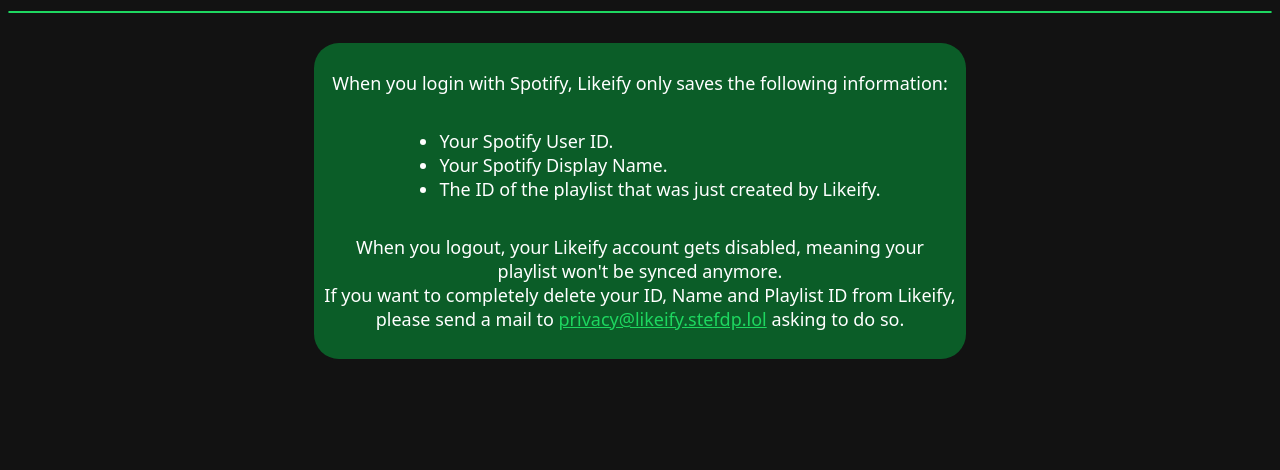
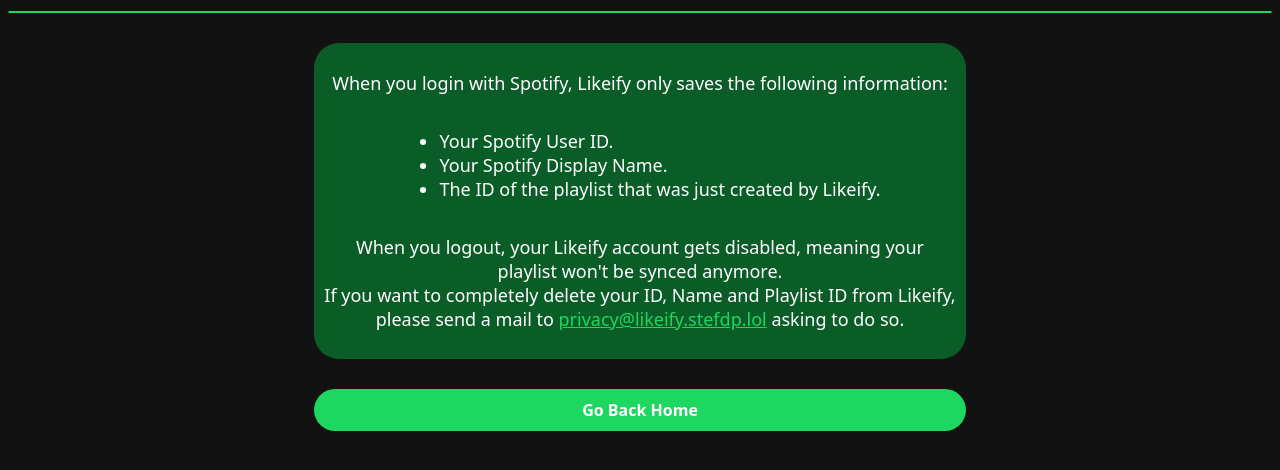
Before and after one commit to Stef-00012/Likeify, a website: page src/frontend/privacy/index.html in a window 1280 px wide. Shown: the part 124-594 px from the top of the page. Drawn offline with Linux system fonts and the light colour scheme.

Commit message:
home button

```diff
--- a/src/frontend/privacy/index.html
+++ b/src/frontend/privacy/index.html
@@ -6,7 +6,7 @@
         <meta name="og:title" content="Likeify - Privacy Policy">
         <meta name="og:description" content="Privacy Policy for Likeify">
         <meta name="viewport" content="width=device-width, initial-scale=1.0">
-        <meta name="og:url" content="https://likify.stefdp.lol/privacy">
+        <meta name="og:url" content="https://likeify.stefdp.lol/privacy">
 
         <link rel="stylesheet" href="/styles/privacy.css">
     </head>
@@ -29,5 +29,6 @@
             </p>
             <p>When you logout, your Likeify account gets disabled, meaning your playlist won't be synced anymore.<br />If you want to completely delete your ID, Name and Playlist ID from Likeify, please send a mail to <a href="mailto:privacy@liketify.stefdp.lol">privacy@likeify.stefdp.lol</a> asking to do so.</p>
         </div>
+        <a href="/" class="home-button">Go Back Home</a>
     </body>
 </html>
--- a/src/frontend/static/styles/privacy.css
+++ b/src/frontend/static/styles/privacy.css
@@ -31,6 +31,25 @@
     font-size: var(--font-size);
 }
 
+.home-button {
+    display: block;
+    background-color: #1ed760;
+    padding: 10px;
+    margin: auto;
+    width: 40%;
+    text-align: center;
+    border-radius: 25px;
+    margin-top: 30px;
+    color: #fff;
+    text-decoration: none;
+    font-weight: bold;
+    transition: background-color 0.2s ease-in-out;
+}
+
+.home-button:hover  {
+    background-color: #0b5d28;
+}
+
 @media screen and (min-width: 720px) {
     .policy-container {
         width: 50%;
@@ -46,4 +65,8 @@
         display: flex;
         justify-content: center;
     }
+
+    .home-button {
+        width: 50%;
+    }
 }
```
